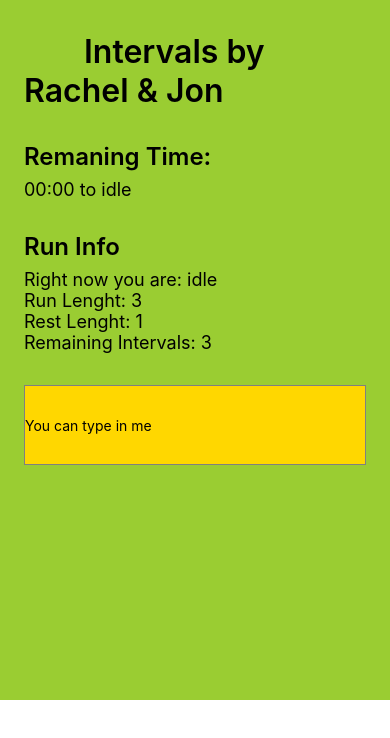
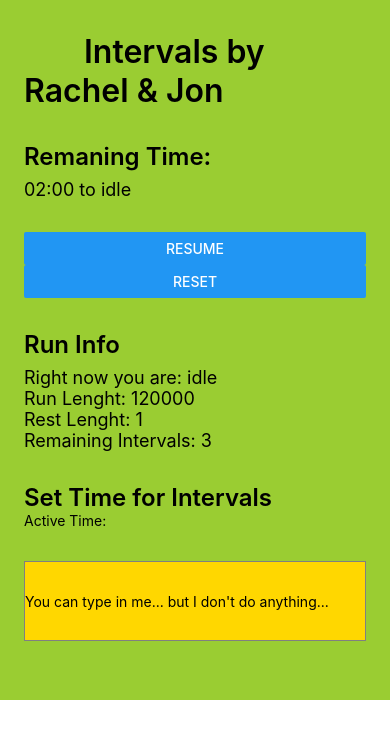
Before and after one commit to MustardJoe/IntervalsV2, a React Native app: screen / in a window 390 px wide. Shown: the top 738 px of the page. Built offline with nearby package versions, Linux system fonts and the light colour scheme; what react-native would draw is missing.

Commit message:
converted app to "ass"-bassed component to hold monster state object

```diff
--- a/App.js
+++ b/App.js
@@ -8,7 +8,7 @@
  * @flow strict-local
  */
 
-import React from 'react';
+import React, { setState, Component } from 'react';
 import {
   SafeAreaView,
   StyleSheet,
@@ -17,6 +17,7 @@ import {
   Text,
   StatusBar,
   TextInput,
+  Button,
 } from 'react-native';
 
 import {
@@ -27,34 +28,11 @@ import Header from './components/header/Header.js';
 import CountDownDisplay from './components/countdowntimer/CountDownDisplay.js';
 import Dashboard from './components/dashboard/Dashboard.js';
 
-const resetTimer = () => {
-  this.setState({
-    timerStart: 0,
-    timerTime: 0,
-  });
-};
 
-const startTimer = () => {
-  this.setState({
-    timerOn: true,
-    timerTime: this.state.timerTime,
-    timerStart: this.state.timerTime,
-  });
-  this.timer = setInterval(() => {
-    this.setState({
-      timerTime: Date.now() - this.state.timerStart,
-    });
-  }, 10);
-};
-
-const stopTimer = () => {
-  this.setState({ timerOn: false });
-  clearInterval(this.timer);
-};
 
 class App extends React.Component {
   state = {
-    lengthOfRun: 3,
+    lengthOfRun: 120000,
     lengthOfRest: 1,
     totalNumbOfIntvls: 3,
     remainingNumbIntvls: 3,
@@ -64,7 +42,72 @@ class App extends React.Component {
     nextProcess: 'run',
     timerOn: false,
     timerStart: 0,
-    timerTime: 0,
+    timerTime: 120000,
+  };
+
+  adjustTimer = input => {
+    const { timerTime, timerOn } = this.state;
+    const max = 216000000;
+    if (!timerOn) {
+      if (input === 'incHours' && timerTime + 3600000 < max) {
+        this.setState({ timerTime: timerTime + 3600000 });
+      } else if (input === 'decHours' && timerTime - 3600000 >= 0) {
+        this.setState({ timerTime: timerTime - 3600000 });
+      } else if (input === 'incMinutes' && timerTime + 60000 < max) {
+        this.setState({ timerTime: timerTime + 60000 });
+      } else if (input === 'decMinutes' && timerTime - 60000 >= 0) {
+        this.setState({ timerTime: timerTime - 60000 });
+      } else if (input === 'incSeconds' && timerTime + 1000 < max) {
+        this.setState({ timerTime: timerTime + 1000 });
+      } else if (input === 'decSeconds' && timerTime - 1000 >= 0) {
+        this.setState({ timerTime: timerTime - 1000 });
+      }
+    }
+  };
+
+  resetTimer = () => {
+    if (this.state.timerOn === false) {
+      this.setState({
+        timerStart: 0,
+        timerTime: 0,
+      });
+    }
+  };
+
+  startTimer = () => {
+    this.setState({
+      timerOn: true,
+      timerTime: this.state.timerTime,
+      timerStart: this.state.timerTime,
+    });
+    this.timer = setInterval(() => {
+      const newTime = this.state.timerTime - 1000;
+
+      console.log('all the stuff',this.state.timerStart,
+      this.state.lengthOfRun, this.state.timerTime,
+      this.state.timerStart + this.state.lengthOfRun >= this.state.timerTime);
+
+      if (newTime >= 0) {
+        this.setState({
+          timerTime: newTime,
+        });
+      }
+      else if(this.state.timerStart + this.state.lengthOfRun <= this.state.timerTime) {
+        clearInterval(this.timer);
+        this.setState({ timerOn: false });
+        // eslint-disable-next-line no-alert
+        alert('You are the winner now');
+      }
+
+      this.setState({
+        timerTime: Date.now() - this.state.timerStart,
+      });
+    }, 1000);
+  };
+
+  stopTimer = () => {
+    clearInterval(this.timer);
+    this.setState({ timerOn: false });
   };
 
   render() {
@@ -76,10 +119,7 @@ class App extends React.Component {
       minutes: ('0' + (Math.floor(timerTime / 60000) % 60)).slice(-2),
       hours: ('0' + Math.floor(timerTime / 3600000)).slice(-2),
       rawAppState: {...this.state},
-      // centiseconds: 5,
-      // seconds: 7,
-      // minutes: 7,
-      // hours: 3,
+      remainingTime: (this.state.timerStart + this.state.lengthOfRun) - this.state.timerTime,
     };
 
     return (
@@ -114,6 +154,37 @@ class App extends React.Component {
                 </Text>
               </View>
 
+              <View style={styles.sectionContainer}>
+              {this.state.timerOn === false && this.state.timerTime === 0 && (
+                <Button
+                  onPress={this.startTimer}
+                  title="Start Intervals"
+                  accessibilityLabel="Press the start button to start your interval timer."
+                />
+              )}
+              {this.state.timerOn === true && (
+                <Button
+                  onPress={this.stopTimer}
+                  title="Stop"
+                  accessibilityLabel="Stop the interval timer."
+                />
+              )}
+              {this.state.timerOn === false && this.state.timerTime > 0 && (
+                <Button
+                  onPress={this.startTimer}
+                  title="Resume"
+                  accessibilityLabel="Resume interval training without reseting your current timer."
+                />
+              )}
+              {this.state.timerOn === false && this.state.timerTime > 0 && (
+                <Button
+                  onPress={this.resetTimer}
+                  title="Reset"
+                  accessibilityLabel="Reset the timer to enter new interval times."
+                />
+              )}
+              </View>
+
               {/* Dashboard */}
               <View style={styles.sectionContainer}>
                 <Text style={styles.sectionTitle}>Run Info</Text>
@@ -122,13 +193,56 @@ class App extends React.Component {
                 </Text>
               </View>
 
+              {/* Set Time for Intervals */}
+              <View style={styles.sectionContainer}>
+                <Text style={styles.sectionTitle}>Set Time for Intervals</Text>
+                <Text>Active Time:</Text>
+                  {/* <Button
+                    onPress={this.adjustTimer('incHours')}
+                    title="&#8679"
+                    accessibilityLabel="Add 1 hour to time."
+                  />
+
+                  <Button
+                    onPress={this.adjustTimer('incMinutes')}
+                    title="&#8679"
+                    accessibilityLabel="Add 1 hour to time."
+                  />
+
+                  <Button
+                    onPress={this.adjustTimer('incSeconds')}
+                    title="&#8679"
+                    accessibilityLabel="Add 1 hour to time."
+                  />
+
+                  <Button
+                    onPress={this.adjustTimer('decHours')}
+                    title="&#8679"
+                    accessibilityLabel="Add 1 hour to time."
+                  />
+
+                  <Button
+                    onPress={this.adjustTimer('decMinutes')}
+                    title="&#8679"
+                    accessibilityLabel="Add 1 hour to time."
+                  />
+
+                  <Button
+                    onPress={this.adjustTimer('decSeconds')}
+                    title="&#8679"
+                    accessibilityLabel="Add 1 hour to time."
+                  /> */}
+              </View>
+
+
+              {/* Garbage text input comp */}
               <View style={styles.sectionContainer}>
                 <TextInput
                   style={{
                     height: 80, borderColor: 'gray', borderWidth: 1,
                     backgroundColor: 'gold',
                   }}
-                  defaultValue="You can type in me"
+                  defaultValue="You can type in me... but I don't do anything..."
                   />
               </View>
 
```
